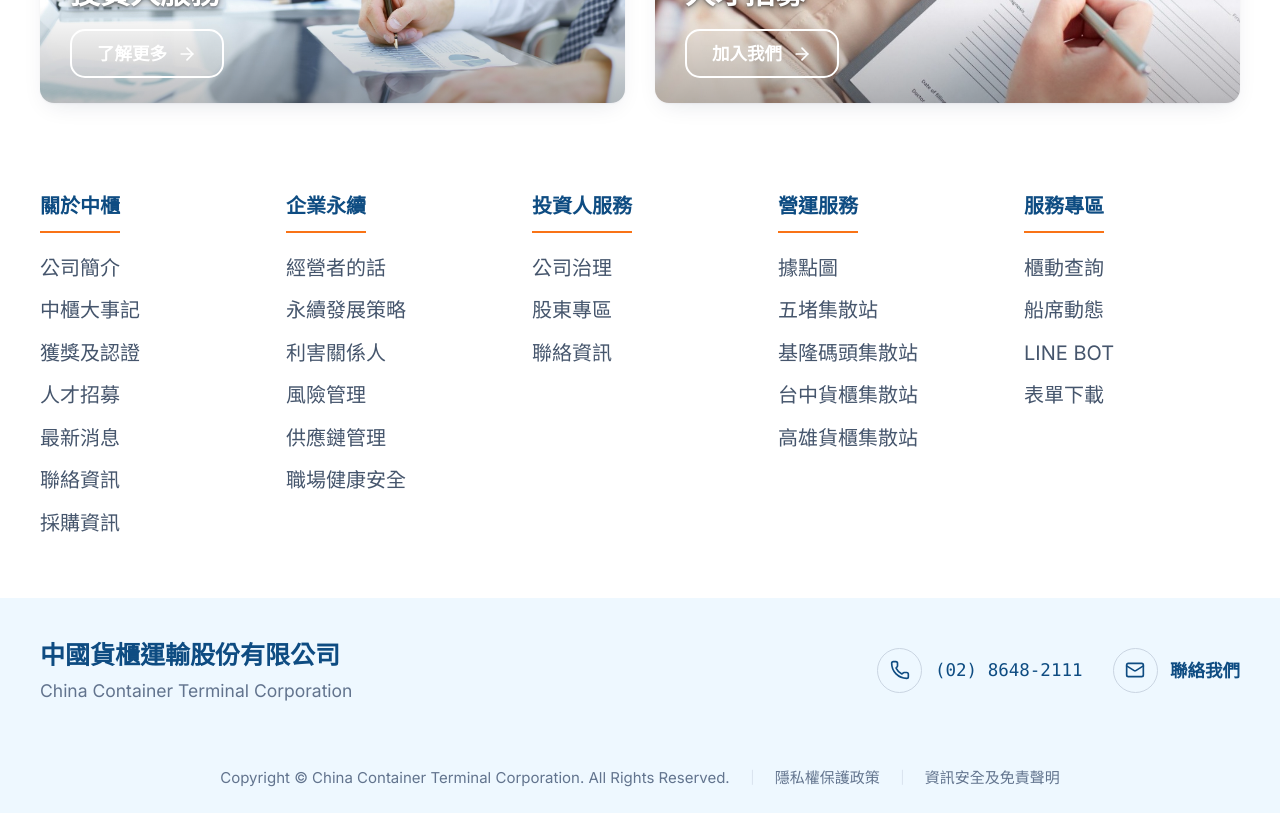
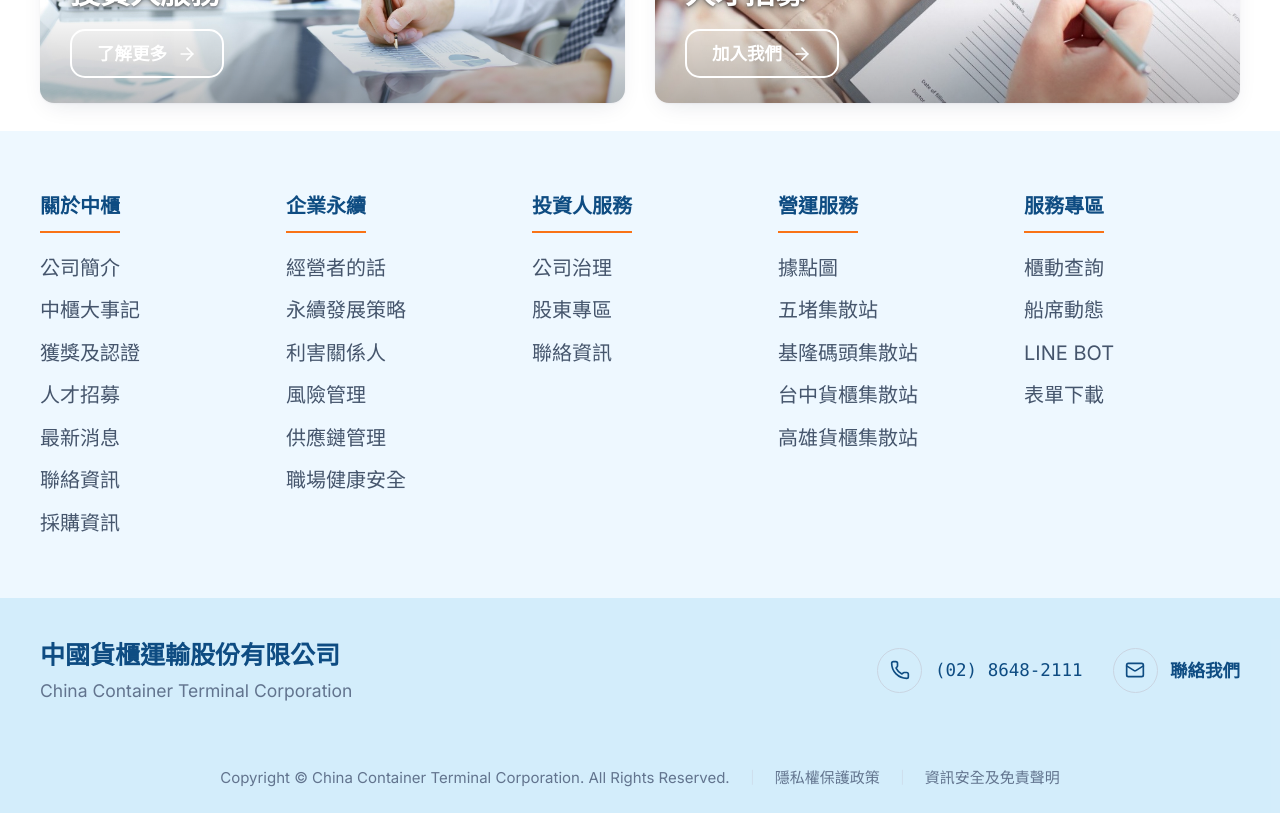
Before and after one commit to jc0630/cctc, a React (Vite) app: page / in a window 1280 px wide. Shown: the part 3680-4493 px from the top of the page. Built offline with nearby package versions, Linux system fonts and the light colour scheme.

Commit message:
Footer: make entire footer blue, using two light shades to separate menu vs company-info/copyright zones

```diff
--- a/src/components/Footer.tsx
+++ b/src/components/Footer.tsx
@@ -121,9 +121,9 @@ export const Footer: React.FC<FooterProps> = ({
       className="relative w-full text-[var(--color-blue-800)]"
     >
       {/* Tier 1: 5-column sitemap menu — plain grid on desktop, accordion on
-          mobile. White band; no rule against Tier 2/3 below — the shift to
-          the blue-100 band reads as the section break instead of a line. */}
-      <div className="bg-white">
+          mobile. Lightest blue band; no rule against Tier 2/3 below — the
+          shift to the deeper blue-300/50 band reads as the section break. */}
+      <div className="bg-[var(--color-blue-100)]">
       <div className="max-w-7xl mx-auto px-4 sm:px-6 lg:px-8 py-10 sm:py-12">
         {/* Desktop / tablet: always-expanded columns */}
         <div className="hidden md:grid md:grid-cols-3 lg:grid-cols-5 gap-8 sm:gap-6">
@@ -186,10 +186,10 @@ export const Footer: React.FC<FooterProps> = ({
       </div>
       </div>
 
-      {/* Tier 2 + 3: Company info + Copyright share one blue-100 band — the
-          shade change from Tier 1's white is the only section break now
-          that the divider rules are gone. */}
-      <div className="bg-[var(--color-blue-100)]">
+      {/* Tier 2 + 3: Company info + Copyright share one deeper blue band —
+          still light (blue-300 at half opacity), just a visible step down
+          from Tier 1's blue-100, no divider rules needed. */}
+      <div className="bg-[var(--color-blue-300)]/50">
         <div className="max-w-7xl mx-auto px-4 sm:px-6 lg:px-8 py-8 flex flex-col sm:flex-row items-center sm:items-center justify-between gap-6">
           <div className="text-center sm:text-left">
             <p className="text-lg sm:text-xl font-bold text-[var(--color-blue-800)]">
```
